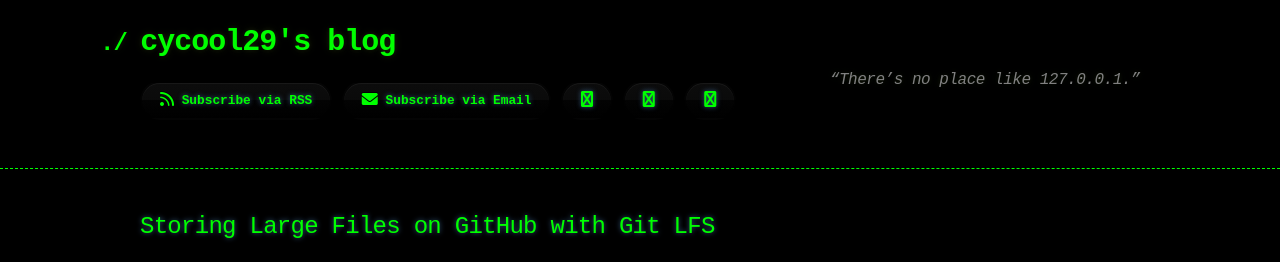
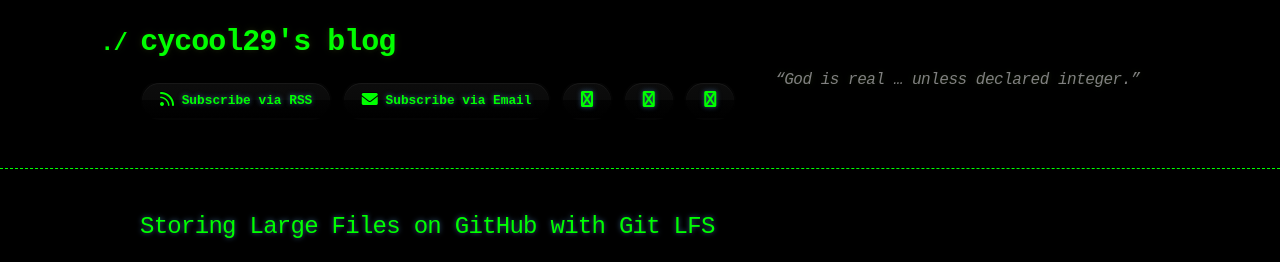
Before and after one commit to cycool29/cycool29.github.io, a Jekyll site: the page built from index.md, in a window 1280 px wide and 900 px high. Shown: the top 262 px of the window. Built offline with Jekyll 4.4.1, drawn with Linux system fonts in a browser that asks for light colours; a style sheet for code colours, icons or effects is not loaded.

Commit message:
Update quotes

```diff
--- a/_config.yml
+++ b/_config.yml
@@ -1,5 +1,5 @@
 title: cycool29's blog
-description: "“There’s no place like 127.0.0.1.” "
+description: "“God is real … unless declared integer.” "
 bio: A high school student. Intermediate in Python, Git, Bash. Learning JavaScript. He/Him. "
 author: cycool29
 url: https://cycool29.github.io
```
